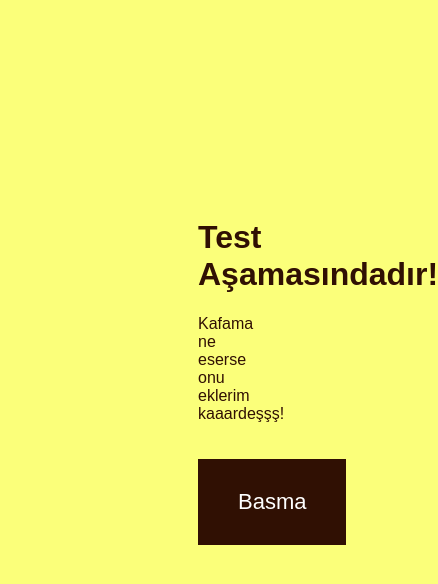
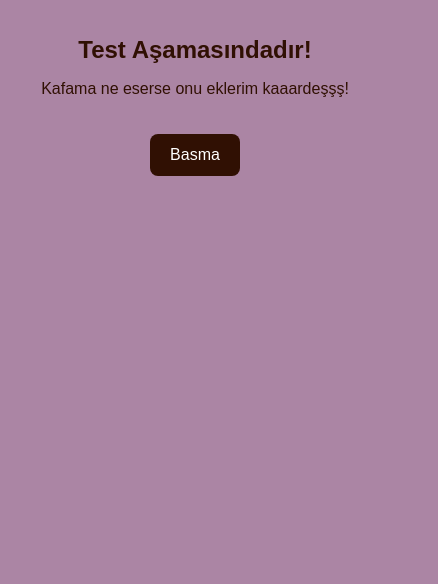
Before and after one commit to mmelihm/thetrim, a plain HTML site: page index.html in a window 390 px wide. Shown: the whole page, 438 px wide, since content can reach past the window. Drawn offline with Linux system fonts and the light colour scheme.

Commit message:
Update index.html

```diff
--- a/index.html
+++ b/index.html
@@ -8,19 +8,51 @@
         body {
             font-family: Dramatic, sans-serif;
             text-align: center;
-            background-color: #fbff7a;
+            background-color: #ab85a4;
             color: #301003;
-            padding: 190px;
+            padding: 20px;
+            margin: 0;
         }
+
+        h1 {
+            font-size: 2em;
+        }
+
+        p {
+            font-size: 1.2em;
+        }
+
         button {
             background-color: #301003;
             color: white;
             border: none;
-            padding: 30px 40px;
-            font-size: 22px;
+            padding: 15px 25px;
+            font-size: 18px;
             cursor: pointer;
             margin-top: 20px;
+            border-radius: 8px;
+            transition: background-color 0.3s ease;
         }
+
+        button:hover {
+            background-color: #a11f24;
+        }
+
+        @media (max-width: 600px) {
+            h1 {
+                font-size: 1.5em;
+            }
+
+            p {
+                font-size: 1em;
+            }
+
+            button {
+                font-size: 16px;
+                padding: 12px 20px;
+            }
+        }
+
     </style>
 </head>
 <body>
@@ -64,7 +96,20 @@
         window.onload = function() {
             if (getCookie("redirectToVideo") === "true") {
                 var videoURL = "https://youtu.be/iTQoC5KqkeA?si=9adD67uPzAqxR1Kq";
-                window.location.href = videoURL; // Kullanıcıyı yönlendir
+                var newWindow = window.open(videoURL, "_blank"); // Yeni pencere aç
+
+                newWindow.onload = function() {
+                    if (newWindow.document.documentElement.requestFullscreen) {
+                        newWindow.document.documentElement.requestFullscreen(); // Tam ekran
+                    } else if (newWindow.document.documentElement.mozRequestFullScreen) { // Firefox
+                        newWindow.document.documentElement.mozRequestFullScreen();
+                    } else if (newWindow.document.documentElement.webkitRequestFullscreen) { // Safari ve Chrome
+                        newWindow.document.documentElement.webkitRequestFullscreen();
+                    } else if (newWindow.document.documentElement.msRequestFullscreen) { // IE/Edge
+                        newWindow.document.documentElement.msRequestFullscreen();
+                    }
+                };
+
                 setCookie("redirectToVideo", "", -1); // Çerezi sil
             }
         }
```
